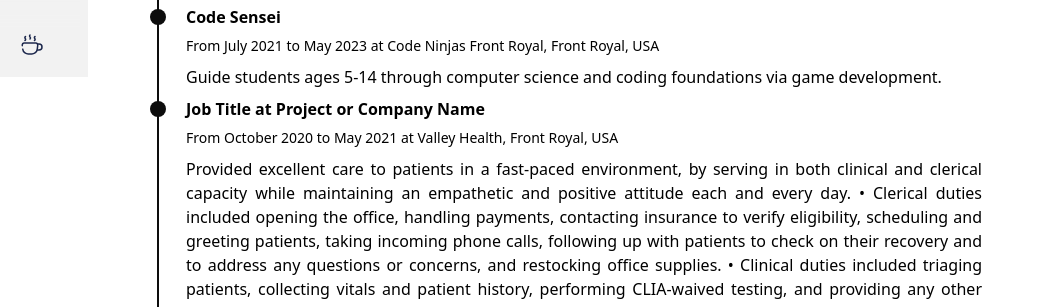
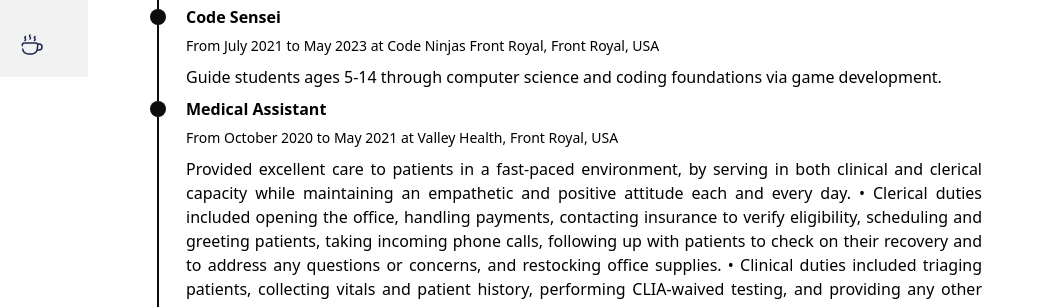
Before and after one commit to Heidi-Negrete/negrete.dev, an Astro site: page /cv in a window 1280 px wide. Shown: the part 723-1030 px from the top of the page, 216-1280 px from the left. Built offline with nearby package versions, Linux system fonts and the light colour scheme; Astro itself is replaced by a stand-in of ours.

Commit message:
fix content in cv

```diff
--- a/src/pages/cv.astro
+++ b/src/pages/cv.astro
@@ -58,7 +58,7 @@ import TimeLineElement from "../components/cv/TimeLine.astro";
       via game development.
     </TimeLineElement>
     <TimeLineElement
-      title="Job Title at Project or Company Name"
+      title="Medical Assistant"
       subtitle="From October 2020 to May 2021 at Valley Health, Front Royal, USA"
     >
       Provided excellent care to patients in a fast-paced environment, by
```
